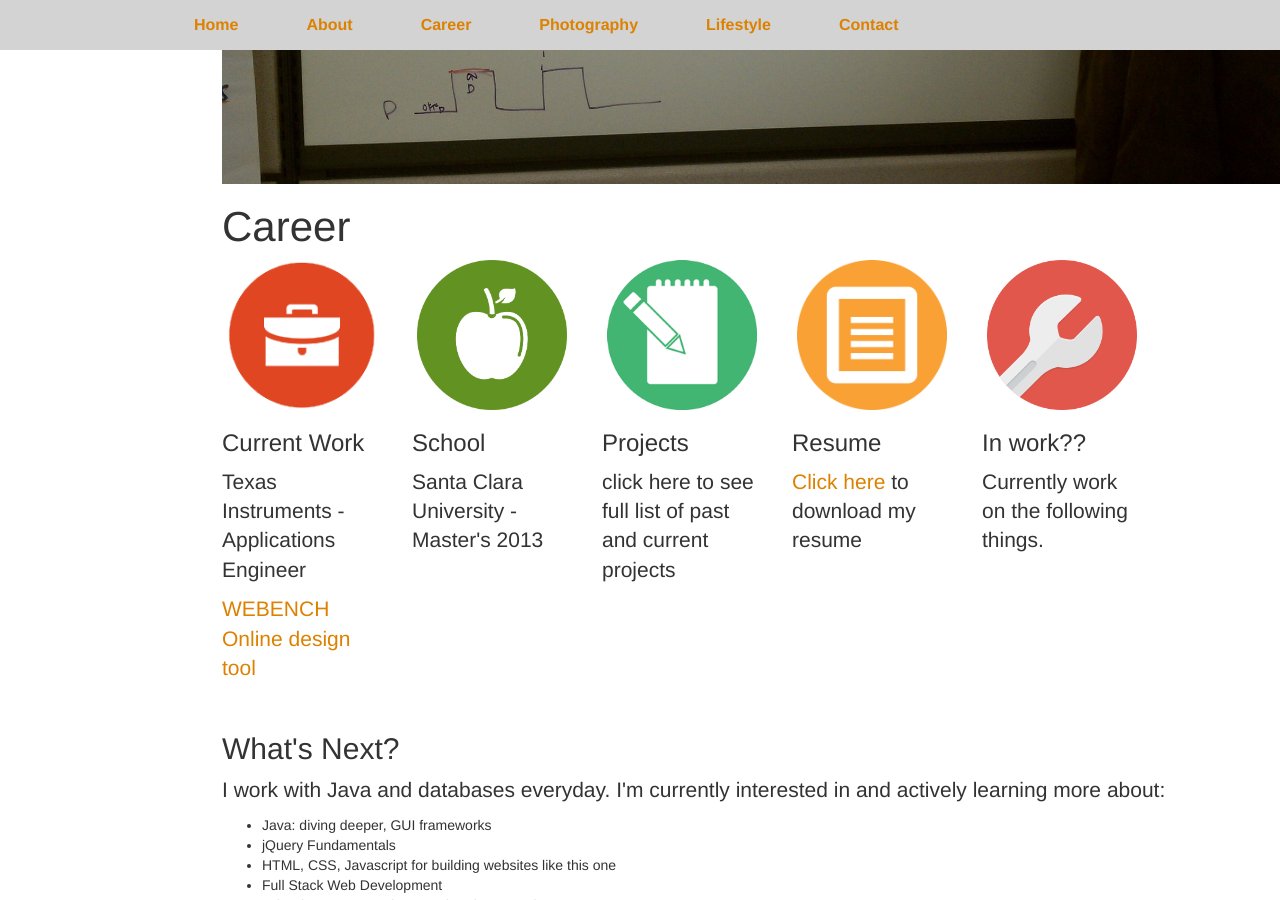
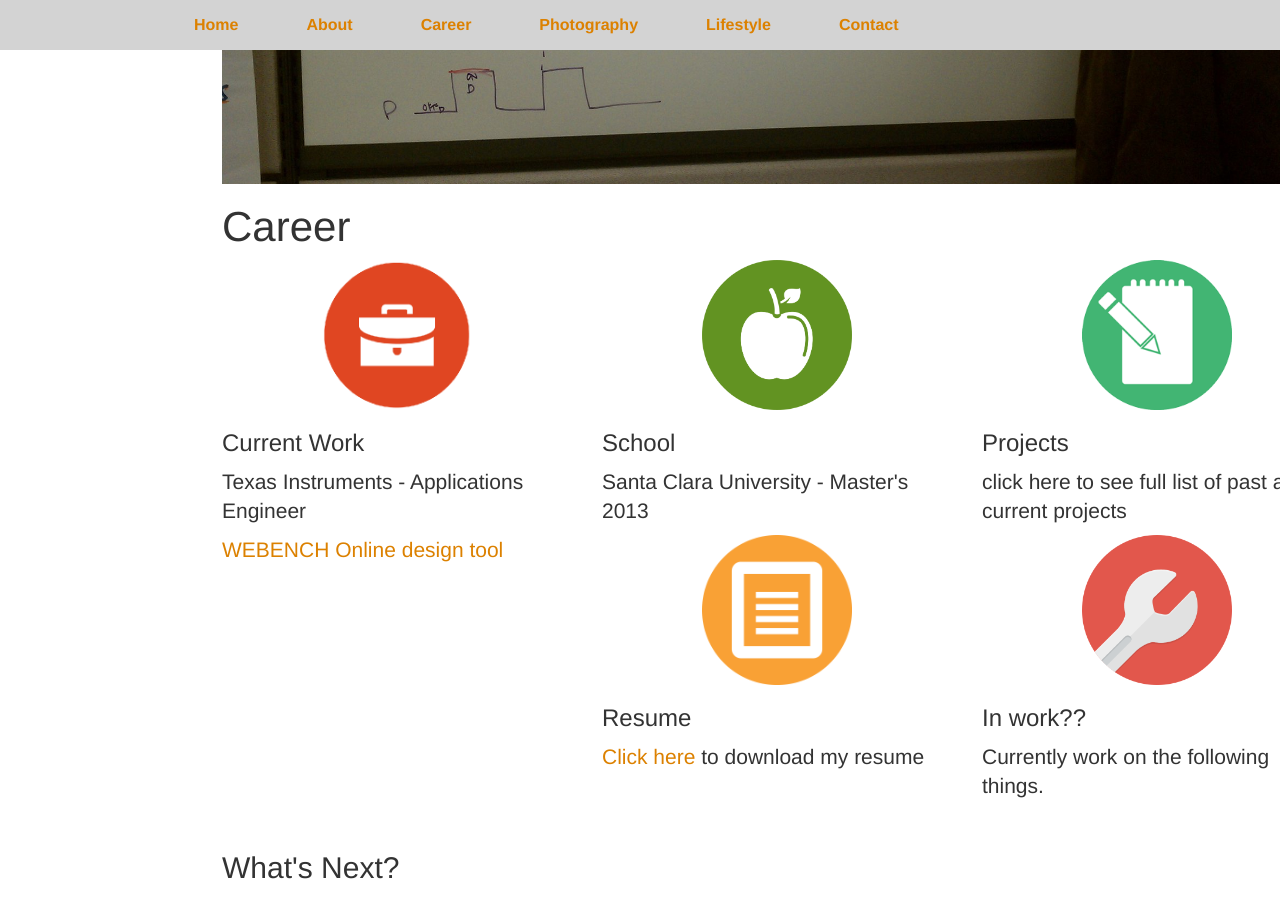
Before and after one commit to itsonlyjaz/itsonlyjaz.github.io, a Jekyll site: the page built from career/index.html, in a window 1280 px wide and 900 px high, scrolled down 396 px. Built offline with Jekyll 4.4.1, drawn with Linux system fonts in a browser that asks for light colours.

Commit message:
Update index.html

```diff
--- a/career/index.html
+++ b/career/index.html
@@ -11,12 +11,12 @@
 <body>
    <br>
    <div class="container-fluid">
-      <div class="parallax2"></div>
+   <div class="parallax2"></div>
     <h1>Career</h1>
 
 
     <div class="row">
-        <section class="col-xs-6 col-sm-6 col-md-4 col-lg-2">
+        <section class="col-xs-6 col-sm-12 col-md-8 col-lg-4">
             <img class="icon" src="work2.png" alt="Icon">
             <h3>Current Work</h3>
             <p>Texas Instruments - Applications Engineer
@@ -24,25 +24,25 @@
         </section>
 
 
-       <section class="col-xs-6 col-sm-6 col-md-4 col-lg-2">
+       <section class="col-xs-6 col-sm-12 col-md-8 col-lg-4">
             <img class="icon" src="education.png" alt="Icon">
             <h3>School</h3>
             <p>Santa Clara University - Master's 2013</p>
         </section>
          <div class="clearfix visible-sm-block"></div>
-        <section class="col-xs-6 col-sm-6 col-md-4 col-lg-2">
+        <section class="col-xs-6 col-sm-12 col-md-8 col-lg-4">
             <img class="icon" src="project.png" alt="Icon">
            <h3>Projects</h3>
             <p>click here to see full list of past and current projects</p>
         </section>
 
-       <section class="col-xs-6 col-sm-6 col-md-4 col-lg-2">
+       <section class="col-xs-6 col-sm-12 col-md-8 col-lg-4">
             <a href="jlivingston_resume.pdf" target="_blank"><img class="icon" src="resume.png" alt="Icon"></a>
             <h3>Resume</h3>
             <p><a href="jlivingston_resume.pdf" target="_blank">Click here</a> to download my resume</p>
         </section>
 
-       <section class="col-xs-6 col-sm-6 col-md-4 col-lg-2">
+       <section class="col-xs-6 col-sm-12 col-md-8 col-lg-4">
             <img class="icon" src="inwork.png" alt="Icon">
             <h3>In work??</h3>
           <p>Currently work on the following things.</p>
```
